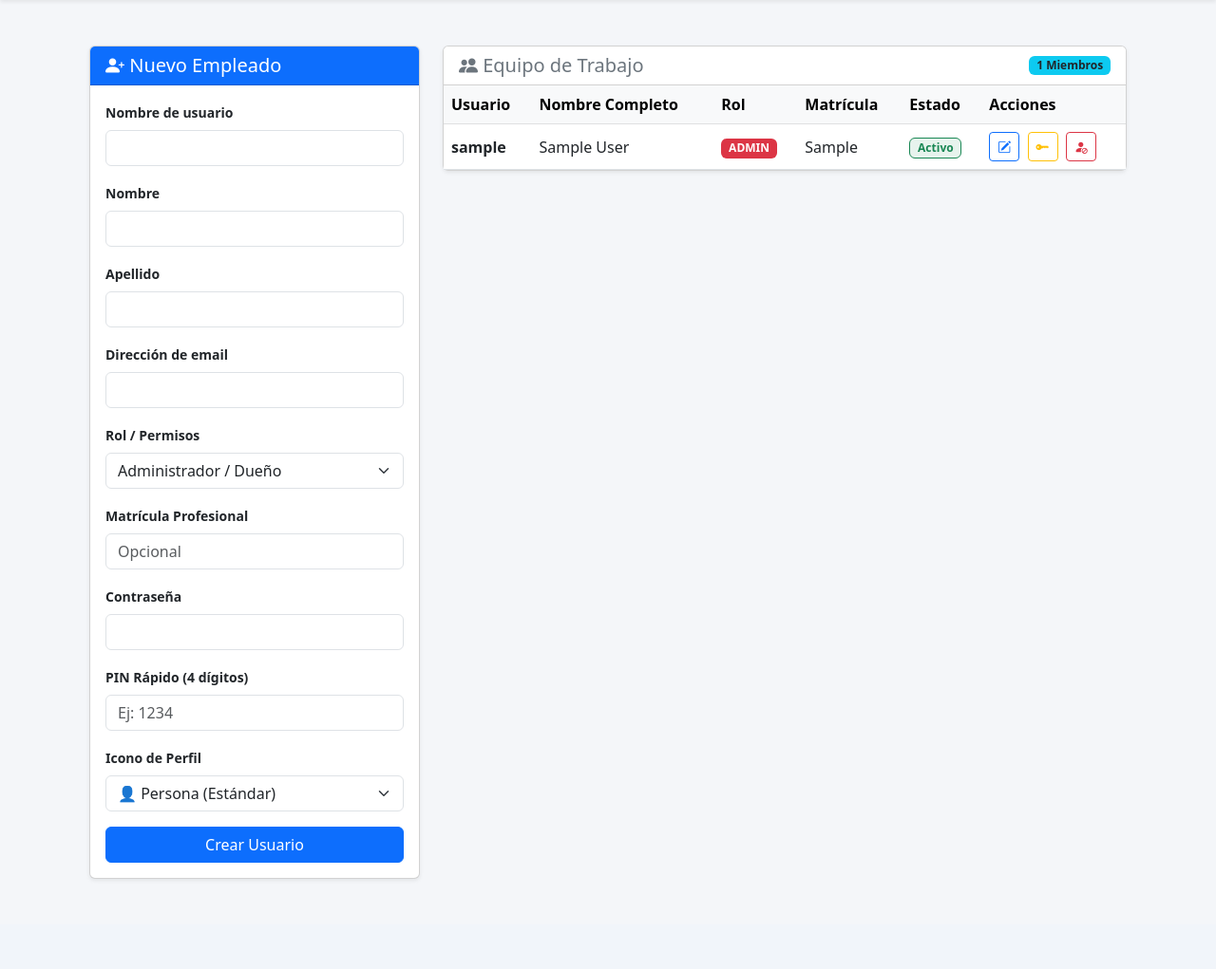
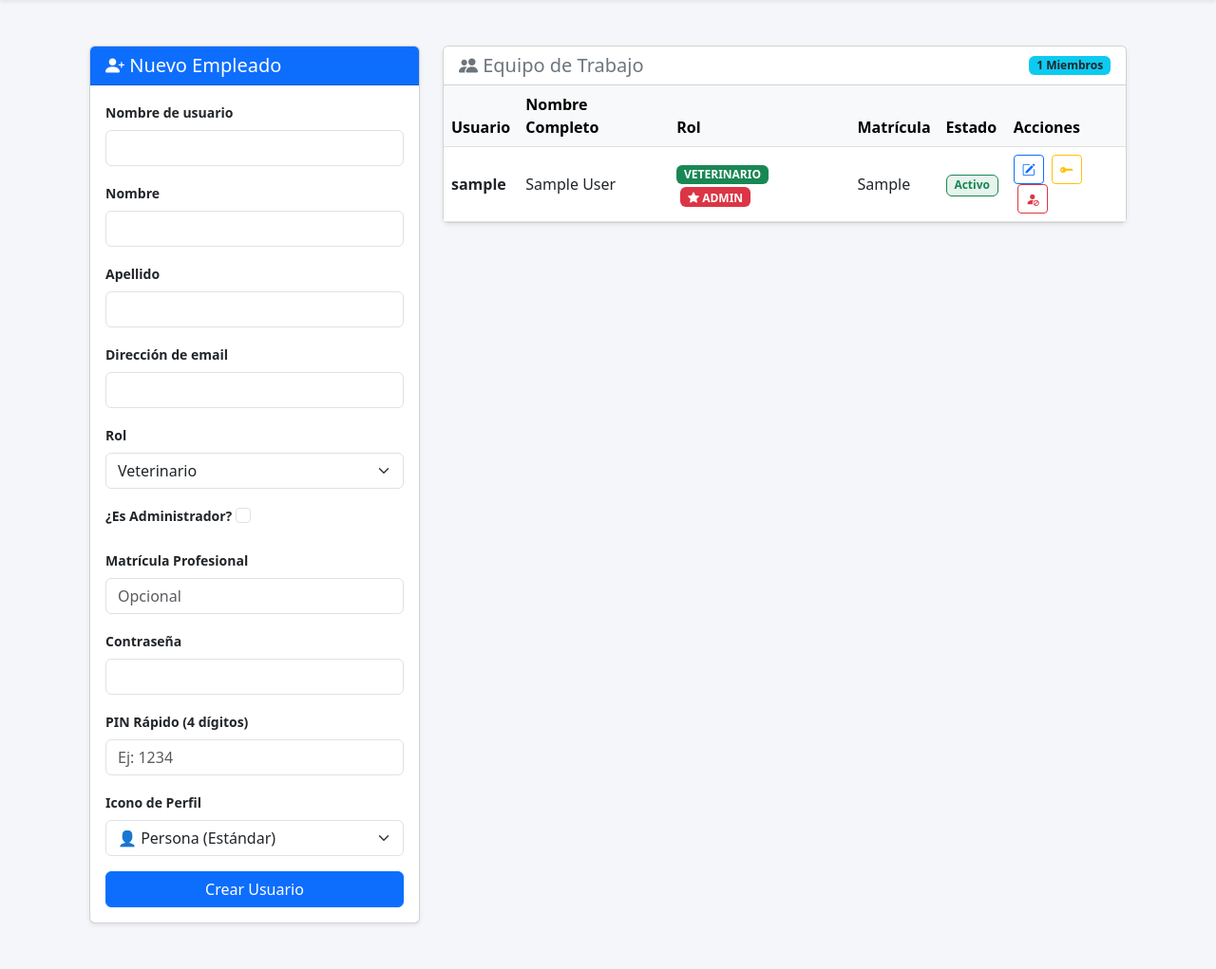
Before and after one commit to collmatias/market-core, a Django app: page /equipo/ in a window 1280 px wide. Shown: the part 62-1083 px from the top of the page at 95% size. Before the commit the page ends 989 px from the top, so only its background shows below. Run offline with Django 5.2, Linux system fonts and the light colour scheme; a user stored in the database is signed in; tables that the repository leaves empty hold one stand-in row (values such as "Sample post").

Commit message:
refactor: Nueva matriz de roles y validación estricta de perfiles
- Refactorizado el sistema de permisos a Profesión (Rol) + Privilegios (Tag es_admin).
- Actualizados los decoradores de seguridad (@clinico_requerido y @admin_requerido) para usar la nueva lógica.
- Modificado Setup Wizard para que el usuario fundador nazca como ADMINISTRATIVO y ADMIN.
- Implementada validación cruzada (clean method) para exigir matrícula si el rol es VETERINARIO.
- Añadido feedback visual en el frontend (Toasts y text-danger) para errores de formulario en la gestión de equipo.

```diff
--- a/backend/core/forms.py
+++ b/backend/core/forms.py
@@ -119,7 +119,8 @@
 
 class EmpleadoForm(forms.ModelForm):
     # Campos extra que no están en User directo
-    rol = forms.ChoiceField(choices=UserProfile.ROLES, label="Rol / Permisos", widget=forms.Select(attrs={'class': 'form-select'}))
+    rol = forms.ChoiceField(choices=UserProfile.ROLES, widget=forms.Select(attrs={'class': 'form-select'}))
+    es_admin = forms.BooleanField(required=False, label="¿Es Administrador?", widget=forms.CheckboxInput(attrs={'class': 'form-check-input'}))
     matricula = forms.CharField(required=False, label="Matrícula Profesional", widget=forms.TextInput(attrs={'class': 'form-control', 'placeholder': 'Opcional'}))
     password = forms.CharField(label="Contraseña", widget=forms.PasswordInput(attrs={'class': 'form-control'}))
     pin = forms.CharField(required=False, label="PIN Rápido (4 dígitos)", widget=forms.PasswordInput(attrs={'class': 'form-control', 'maxlength': '4', 'placeholder': 'Ej: 1234'}))
@@ -135,8 +136,23 @@
             'email': forms.EmailInput(attrs={'class': 'form-control'}),
         }
 
+    def clean(self):
+        # Primero dejamos que Django haga sus validaciones normales
+        cleaned_data = super().clean()
+
+        # Obtenemos lo que el usuario seleccionó/escribió
+        rol = cleaned_data.get('rol')
+        matricula = cleaned_data.get('matricula')
+
+        # La regla de oro: Si es Vete y no hay matrícula, lanzamos error
+        if rol == 'VETERINARIO' and not matricula:
+            self.add_error('matricula', 'La matrícula profesional es obligatoria para los Veterinarios.')
+
+        return cleaned_data
+
 class EditarEmpleadoForm(forms.ModelForm):
-    rol = forms.ChoiceField(choices=UserProfile.ROLES, label="Rol / Permisos", widget=forms.Select(attrs={'class': 'form-select'}))
+    rol = forms.ChoiceField(choices=UserProfile.ROLES, widget=forms.Select(attrs={'class': 'form-select'}))
+    es_admin = forms.BooleanField(required=False, label="Dar permisos de Administrador", widget=forms.CheckboxInput(attrs={'class': 'form-check-input'}))
     matricula = forms.CharField(required=False, label="Matrícula Profesional", widget=forms.TextInput(attrs={'class': 'form-control'}))
     pin = forms.CharField(required=False, label="PIN de Acceso Rápido (4 dígitos)", widget=forms.TextInput(attrs={'class': 'form-control', 'maxlength': '4', 'type': 'password'}))
     avatar = forms.ChoiceField(choices=UserProfile.AVATARES, label="Icono de Perfil", widget=forms.Select(attrs={'class': 'form-select'}))
@@ -150,3 +166,20 @@
             'last_name': forms.TextInput(attrs={'class': 'form-control'}),
             'email': forms.EmailInput(attrs={'class': 'form-control'}),
         }
+
+    def clean(self):
+        cleaned_data = super().clean()
+
+        rol = cleaned_data.get('rol')
+        matricula = cleaned_data.get('matricula')
+
+        # Limpiamos espacios en blanco por si tipearion "   "
+        if matricula:
+            matricula = matricula.strip()
+
+        # Si es Veterinario y la matrícula está vacía (o eran solo espacios)
+        if rol == 'VETERINARIO' and not matricula:
+            # Esto bloquea el guardado y enciende la alarma en el campo 'matricula'
+            self.add_error('matricula', 'La matrícula es obligatoria.')
+
+        return cleaned_data
--- a/backend/core/models.py
+++ b/backend/core/models.py
@@ -26,9 +26,8 @@
 class UserProfile(models.Model):
     # ROLES DISPONIBLES
     ROLES = [
-        ('ADMIN', 'Administrador / Dueño'),
         ('VETERINARIO', 'Veterinario'),
-        ('VENDEDOR', 'Vendedor / Recepción'),
+        ('ADMINISTRATIVO', 'Administrativo'),
     ]
 
     AVATARES = [
@@ -53,6 +52,7 @@
 
     # NUEVOS CAMPOS PARA EL EQUIPO
     rol = models.CharField(max_length=20, choices=ROLES, default='VETERINARIO')
+    es_admin = models.BooleanField(default=False, help_text="Acceso total a configuraciones, precios y corrección de stock")
     matricula = models.CharField(max_length=50, blank=True, null=True, help_text="Obligatorio para veterinarios")
     telefono = models.CharField(max_length=20, blank=True, null=True)
     pin = models.CharField(max_length=4, blank=True, null=True, help_text="PIN de 4 dígitos")
@@ -61,10 +61,10 @@
     def __str__(self):
         return f"{self.user.username} - {self.get_rol_display()}"
 
-    # Helper para saber si puede editar medicina (lo usaremos más adelante para permisos)
     @property
     def es_clinico(self):
-        return self.rol in ['ADMIN', 'VETERINARIO']
+        # Ahora ser clínico depende 100% de la profesión, no del poder de admin
+        return self.rol == 'VETERINARIO'
 
 class Cliente(models.Model):
     nombre = models.CharField(max_length=100)
--- a/backend/core/views.py
+++ b/backend/core/views.py
@@ -343,7 +343,12 @@
                     password=data['password']
                 )
 
-                UserProfile.objects.create(user=user, empresa=empresa)
+                UserProfile.objects.create(
+                                            user=user,
+                                            empresa=empresa,
+                                            rol='ADMINISTRATIVO',
+                                            es_admin=True
+                                        )
                 login(request, user)
                 return redirect('home')
 
@@ -392,6 +397,7 @@
                     user=nuevo_user,
                     empresa=empresa_actual,
                     rol=data['rol'],
+                    es_admin=data.get('es_admin', False), # <--- Guardar el tag
                     matricula=data['matricula'],
                     pin=data.get('pin'),
                     avatar=data.get('avatar', 'bi-person-fill')
@@ -430,6 +436,7 @@
         if form.is_valid():
             form.save()
             perfil.rol = form.cleaned_data['rol']
+            perfil.es_admin = form.cleaned_data.get('es_admin', False)
             perfil.matricula = form.cleaned_data['matricula']
             perfil.avatar = form.cleaned_data['avatar']
 
@@ -446,6 +453,7 @@
         # Pre-cargar los datos del perfil en el formulario
         form = EditarEmpleadoForm(instance=empleado, initial={
             'rol': perfil.rol,
+            'es_admin': perfil.es_admin,
             'matricula': perfil.matricula,
             # No enviamos el PIN inicial por seguridad, que se vea en blanco siempre
             'avatar': perfil.avatar
--- a/backend/templates/core/gestion_equipo.html
+++ b/backend/templates/core/gestion_equipo.html
@@ -54,13 +54,13 @@
                             <tr>
                                 <td class="fw-bold">{{ perfil.user.username }}</td>
                                 <td>{{ perfil.user.first_name }} {{ perfil.user.last_name }}</td>
-                                <td>
-                                    {% if perfil.rol == 'ADMIN' %}
-                                        <span class="badge bg-danger">ADMIN</span>
-                                    {% elif perfil.rol == 'VETERINARIO' %}
-                                        <span class="badge bg-success">VETERINARIO</span>
-                                    {% else %}
-                                        <span class="badge bg-warning text-dark">VENDEDOR</span>
+<td>
+                                    <span class="badge {% if perfil.rol == 'VETERINARIO' %}bg-success{% else %}bg-primary{% endif %}">
+                                        {{ perfil.get_rol_display|upper }}
+                                    </span>
+
+                                    {% if perfil.es_admin or perfil.user.is_superuser %}
+                                        <span class="badge bg-danger ms-1" title="Tiene permisos de Administración"><i class="bi bi-star-fill"></i> ADMIN</span>
                                     {% endif %}
                                 </td>
                                 <td>{{ perfil.matricula|default:"-" }}</td>
```
Also changed, not shown: backend/core/decorators.py (+5 -18 lines).
